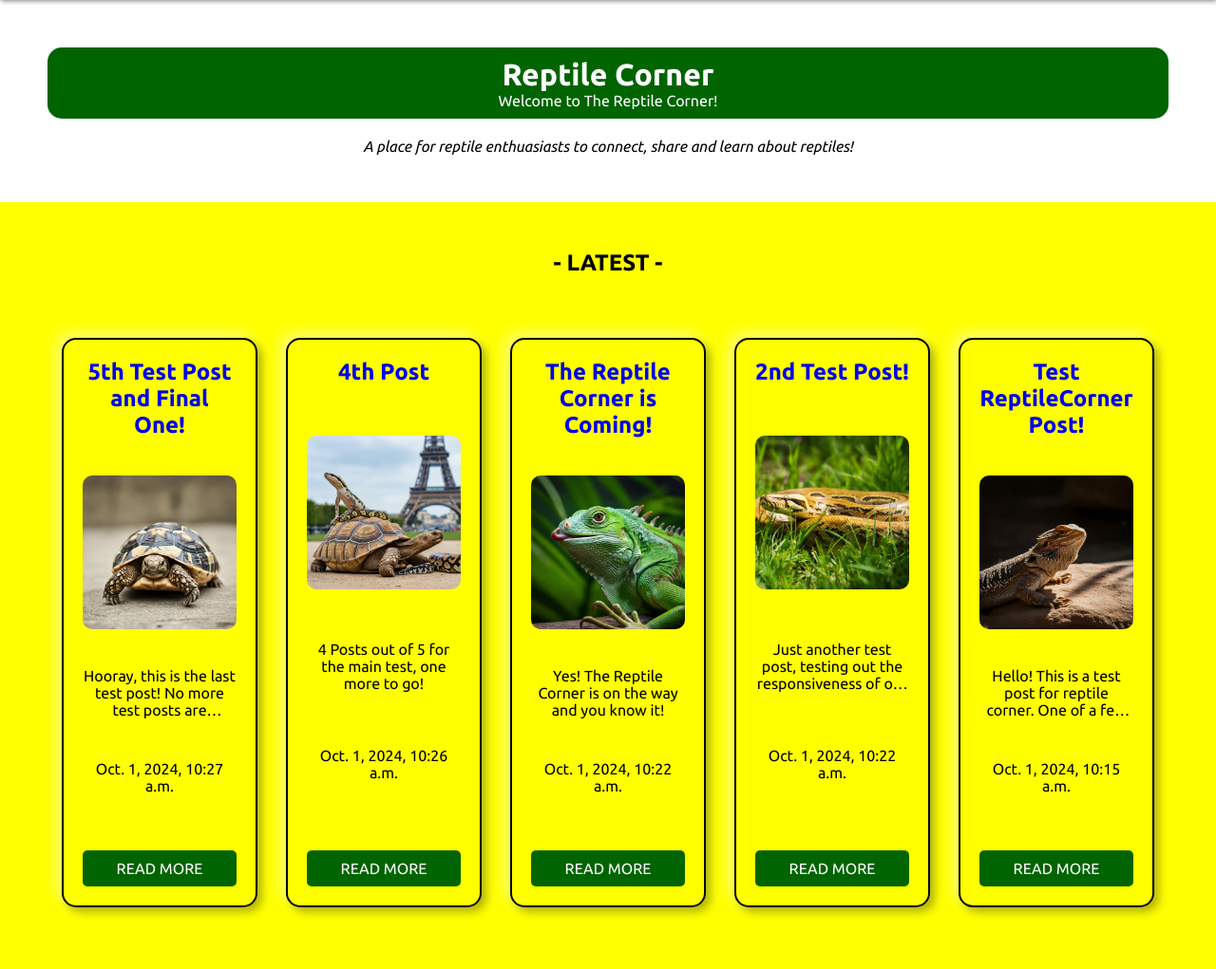
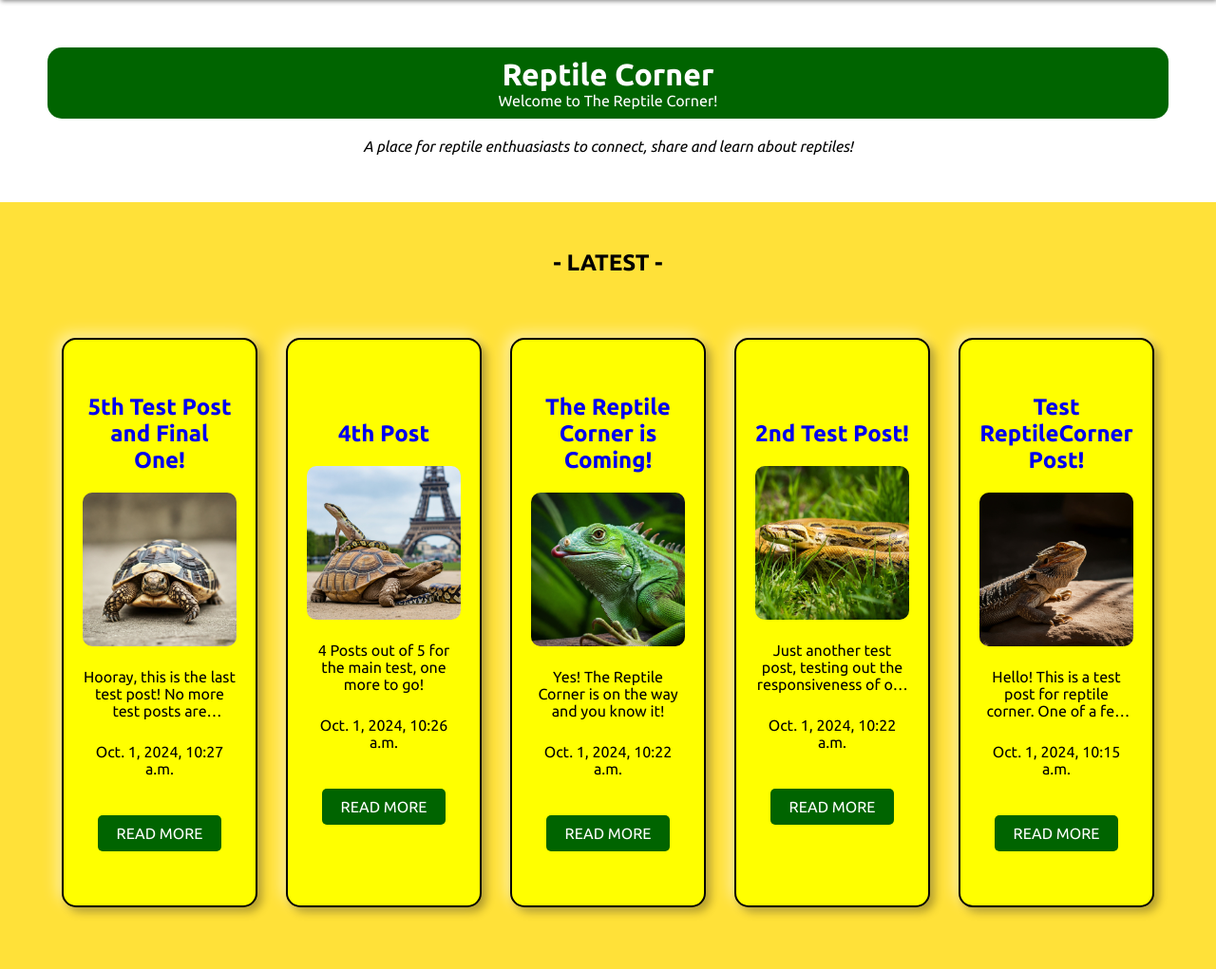
Before and after one commit to Jawrynx/ReptileCorner, a Django app: page / in a window 1280 px wide. Shown: the part 82-1103 px from the top of the page at 95% size. Run offline with Django 5.2, Linux system fonts and the light colour scheme; data comes from the database, SQL or seed files in the repository; parts of the project's set-up code (start-up, migrations or seed data) failed here and were passed over; some libraries are stand-ins or nearby versions.

Commit message:
Fixed post styling (removed display flex), added improved contrast to Posts Lists

```diff
--- a/static/css/style.css
+++ b/static/css/style.css
@@ -163,7 +163,7 @@ body:has(.side-menu:checked) {
 }
 
 .posts-container {
-    background-color: yellow;
+    background-color: #ffe139;
     height: 100%;
     padding-top: 50px;
 }
@@ -174,13 +174,11 @@ body:has(.side-menu:checked) {
     align-items: center;
     width: 100%;
     padding: 50px;
-    background-color: yellow;
+    background-color: #ffe139;
 }
 
 .post {
-    display: flex;
-    flex-direction: column;
-    justify-content: space-between;
+    background-color: yellow;
     align-content: center;
     max-width: 800px;
     border: 2px solid black;
```
Also changed, not shown: posts/migrations/0001_initial.py (deleted), posts/migrations/0002_post_image.py (deleted), posts/migrations/__init__.py (deleted).
